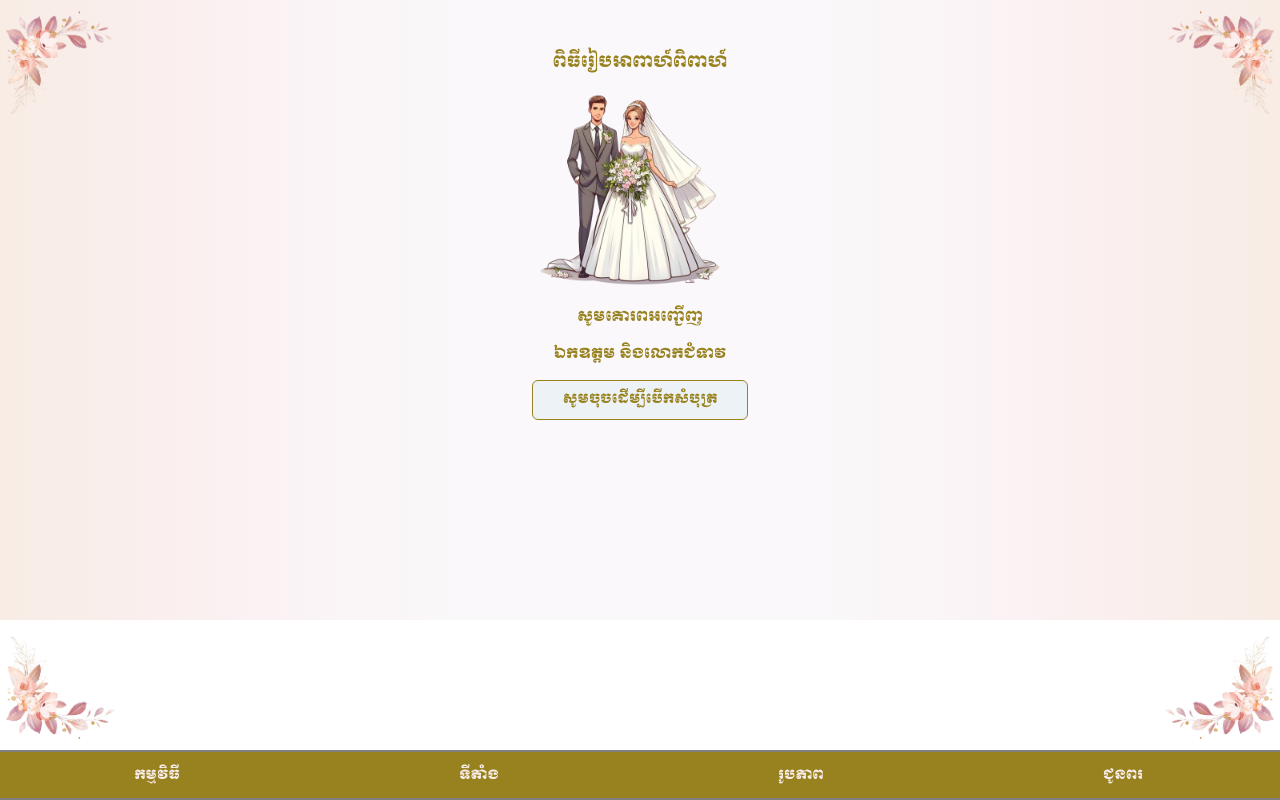
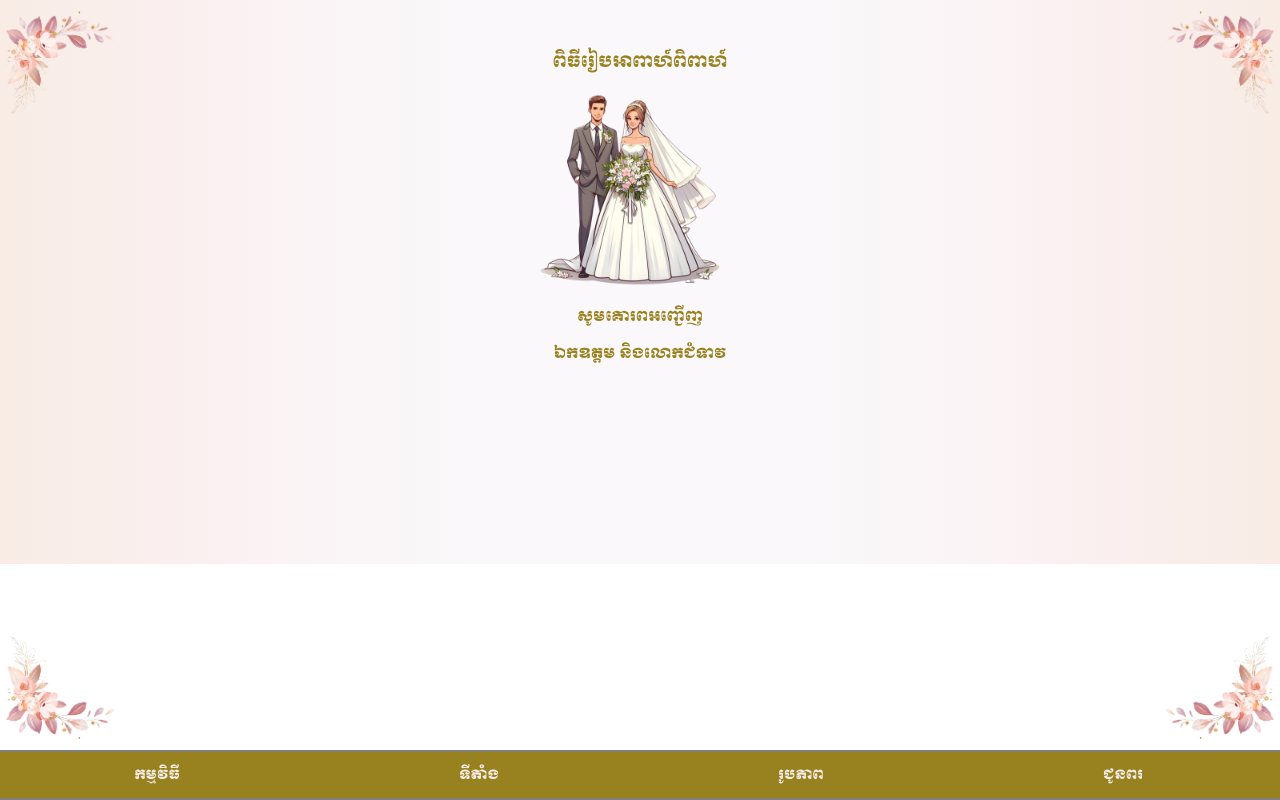
Before and after one commit to Chaktokrong/invitation-app, a Next.js app: page / in a window 1280 px wide. Built offline with nearby package versions, Linux system fonts and the light colour scheme.

Commit message:
02/04/25

```diff
--- a/app/page.js
+++ b/app/page.js
@@ -16,12 +16,6 @@ export default function Home() {
         </Stack>
         <Text className="invitation-des">សូមគោរពអញ្ជើញ</Text>
         <Text className="invitation-des">ឯកឧត្តម និងលោកជំទាវ</Text>
-
-        <Stack direction="row" justifyContent="center">
-          <Link href="/Introduction" passHref>
-            <Button className="button-to-open">សូមចុចដើម្បីបើកសំបុត្រ</Button>
-          </Link>
-        </Stack>
       </Stack>
     </div>
   );
```
